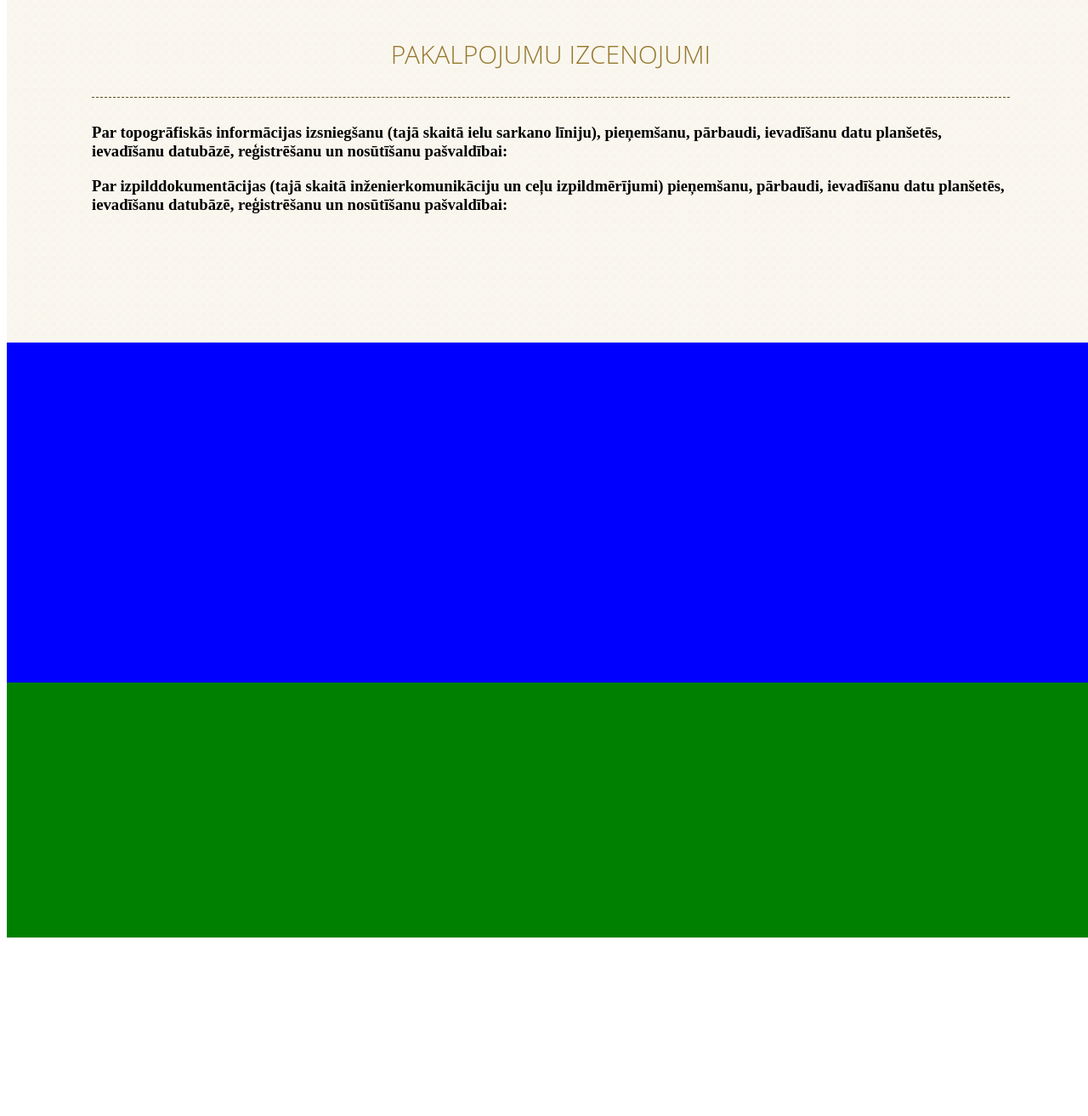
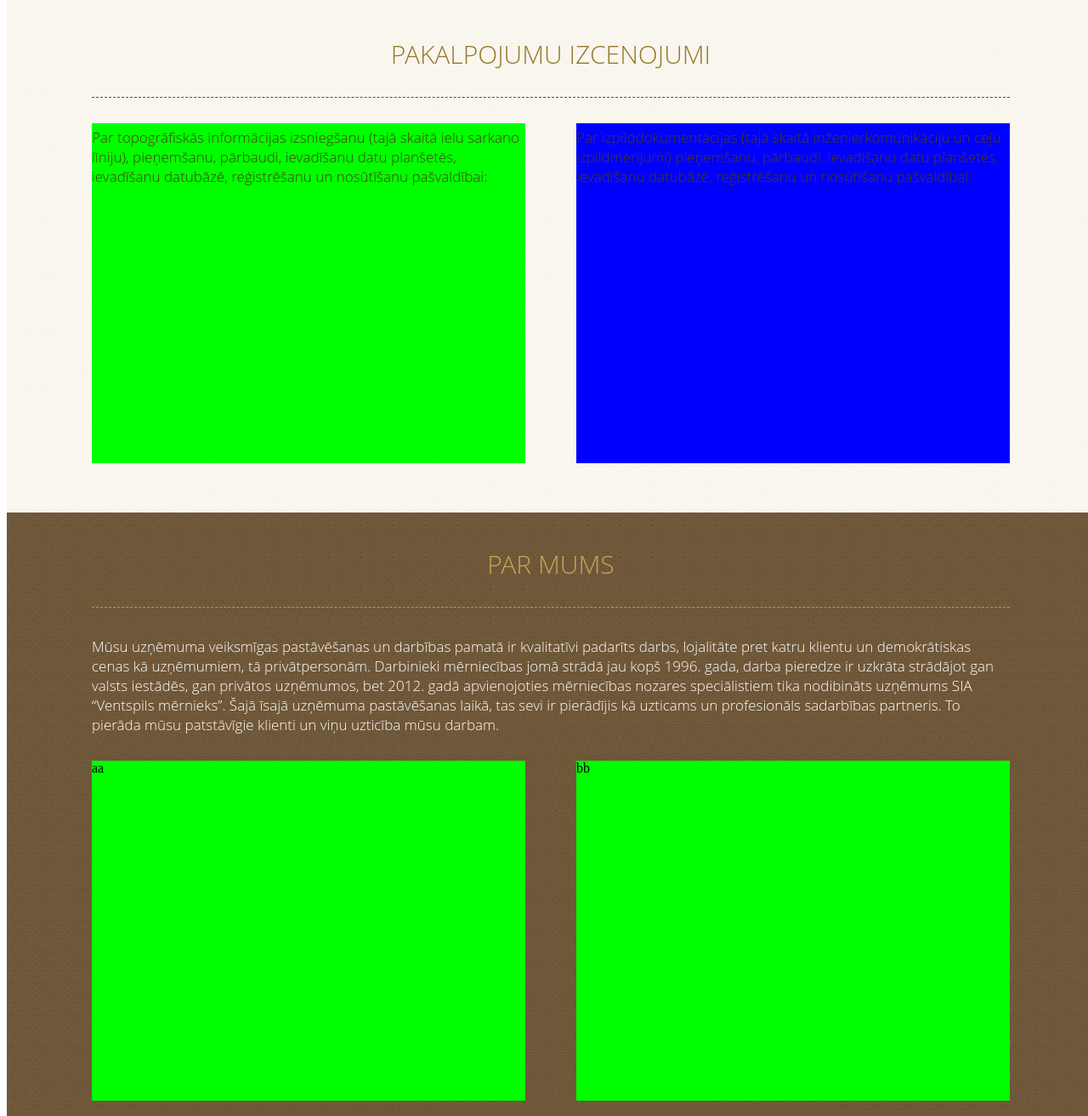
Before and after one commit to webmeistars/mernieks, a plain HTML site: page index.html in a window 1280 px wide. Shown: the part 1343-2656 px from the top of the page at 85% size. Before the commit the page ends 2454 px from the top, so only its background shows below. Drawn offline with Linux system fonts and the light colour scheme.

Commit message:
Par mums konteineri

```diff
--- a/index.html
+++ b/index.html
@@ -111,6 +111,15 @@
 			</div>
 		</div>
 		<div class="about-us">
+			<div class="title-container">
+				<div class="title-parmums">PAR MUMS</div>
+				<div class="ievadteksts">Mūsu uzņēmuma veiksmīgas pastāvēšanas un darbības pamatā ir kvalitatīvi padarīts darbs, lojalitāte pret katru klientu un demokrātiskas cenas kā uzņēmumiem, tā privātpersonām. Darbinieki mērniecības jomā strādā jau kopš 1996. gada, darba pieredze ir uzkrāta strādājot gan valsts iestādēs, gan privātos uzņēmumos, bet 2012. gadā apvienojoties mērniecības nozares speciālistiem tika nodibināts uzņēmums SIA “Ventspils mērnieks”. Šajā īsajā uzņēmuma pastāvēšanas laikā, tas sevi ir pierādījis kā uzticams un profesionāls sadarbības partneris. To pierāda mūsu patstāvīgie klienti un viņu uzticība mūsu darbam.
+				</div>
+			</div>
+			<div class="parmums-bloki">
+				<div class="parmums-bloks1">aa</div>
+				<div class="parmums-bloks2">bb</div>
+			</div>
 
 		</div>
 
--- a/style.css
+++ b/style.css
@@ -188,7 +188,7 @@
 				}
 
 	.services-prices-container .prices{
-		height: 400px;
+		height: 600px;
 	#	background-color: aqua;
 	}
 
@@ -217,18 +217,96 @@
 		}
 
 
+			.services-prices-container .prices .izcenojumi-bloki .izcenojumi-bloks1{
+				width: 510px;
+				height: 400px;
+				float: left;
+				margin-right: 30px;
+				background-color: lime;
+			}
 
+				.services-prices-container .prices .izcenojumi-bloki .izcenojumi-bloks1 > h3{
+					font-family: 'Open Sans';
+					font-size: 17px;
+					font-weight: lighter;
+					color: #473a15;
+					margin-top: 5px;
+				}
 
+			.services-prices-container .prices .izcenojumi-bloki .izcenojumi-bloks2{
+				width: 510px;
+				height: 400px;
+				float: left;
+				margin-left: 30px;
+				background-color: blue;
+			}
 
+				.services-prices-container .prices .izcenojumi-bloki .izcenojumi-bloks2 > h3{
+					font-family: 'Open Sans';
+					font-size: 17px;
+					font-weight: lighter;
+					color: #473a15;
+					margin-top: 5px;
+				}
 
 
 
 /* ================== ABOUT US ====================== */
 
 .about-us{
-	height: 400px;
-	background-color: blue;
+	height: 800px;
+#	background-color: blue;
+	background-image: url("img/bg-dark.jpg");
 }
+
+		.about-us .title-container{
+			height: 111px;
+			margin-left: 100px;
+			margin-right: 100px;
+		#	background-color: blue;
+			border-bottom: 1px dashed #b4974c;
+			margin-bottom: 30px;
+			}
+
+			.title-parmums{
+				text-align: center;
+				font-family: 'Open Sans';
+				font-size: 30px;
+				font-weight: lighter;
+				color: #c7a457;
+				padding-top: 40px;
+				}
+
+		.about-us .ievadteksts{
+			font-family: 'Open Sans';
+			font-size: 17px;
+			font-weight: lighter;
+			color: white;
+			margin-top: 65px;
+			}
+
+	.about-us .parmums-bloki{
+			margin-left: 100px;
+			margin-right: 100px;
+		}
+
+		.about-us .parmums-bloki .parmums-bloks1{
+				width: 510px;
+				height: 400px;
+				float: left;
+				margin-right: 30px;
+				margin-top: 150px;
+				background-color: lime;
+			}
+
+		.about-us .parmums-bloki .parmums-bloks2{
+				width: 510px;
+				height: 400px;
+				float: left;
+				margin-left: 30px;
+				margin-top: 150px;
+				background-color: lime;
+			}
 
 /* ================== CLIENTS ====================== */
 
```
Also changed, not shown: img/bg-dark.jpg (added).
